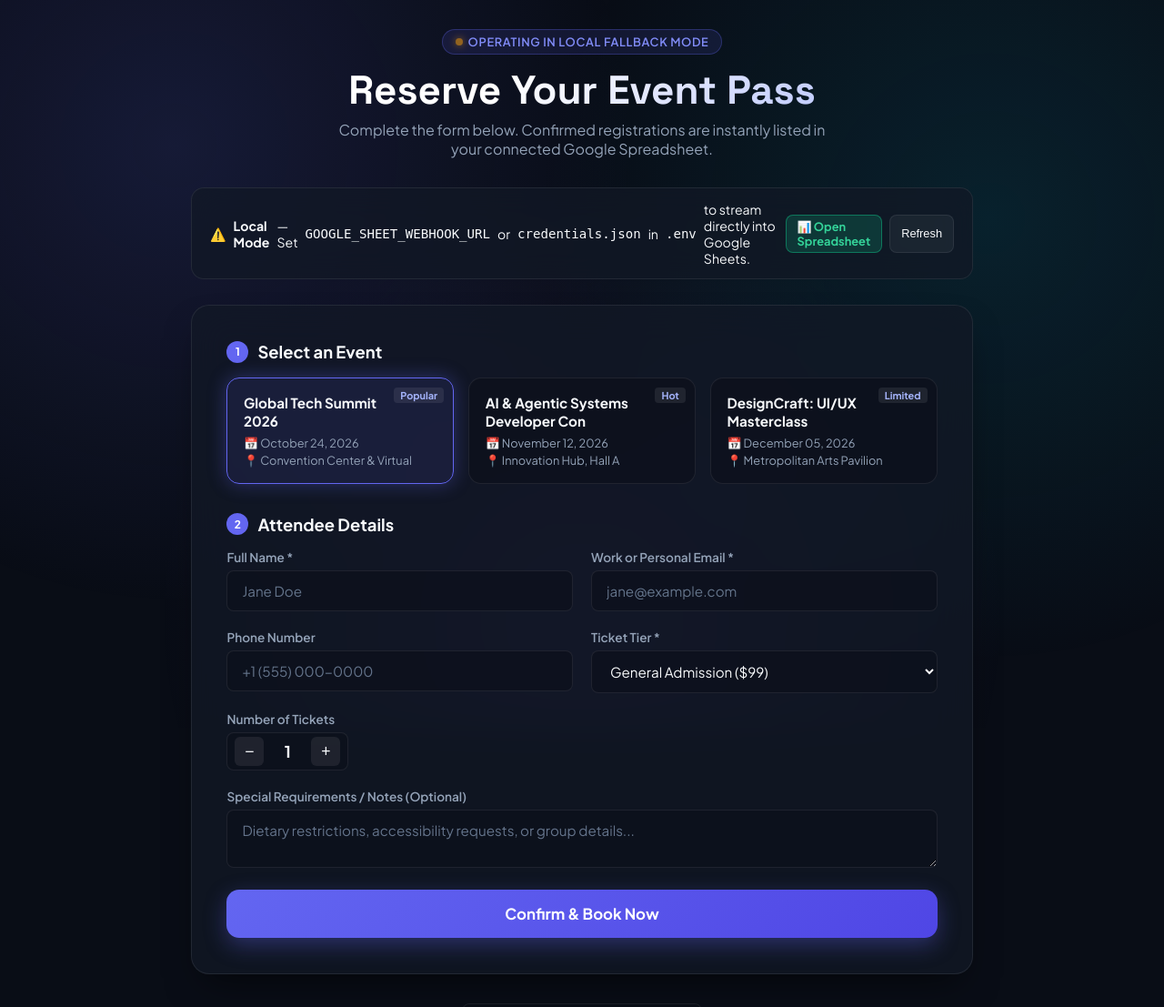
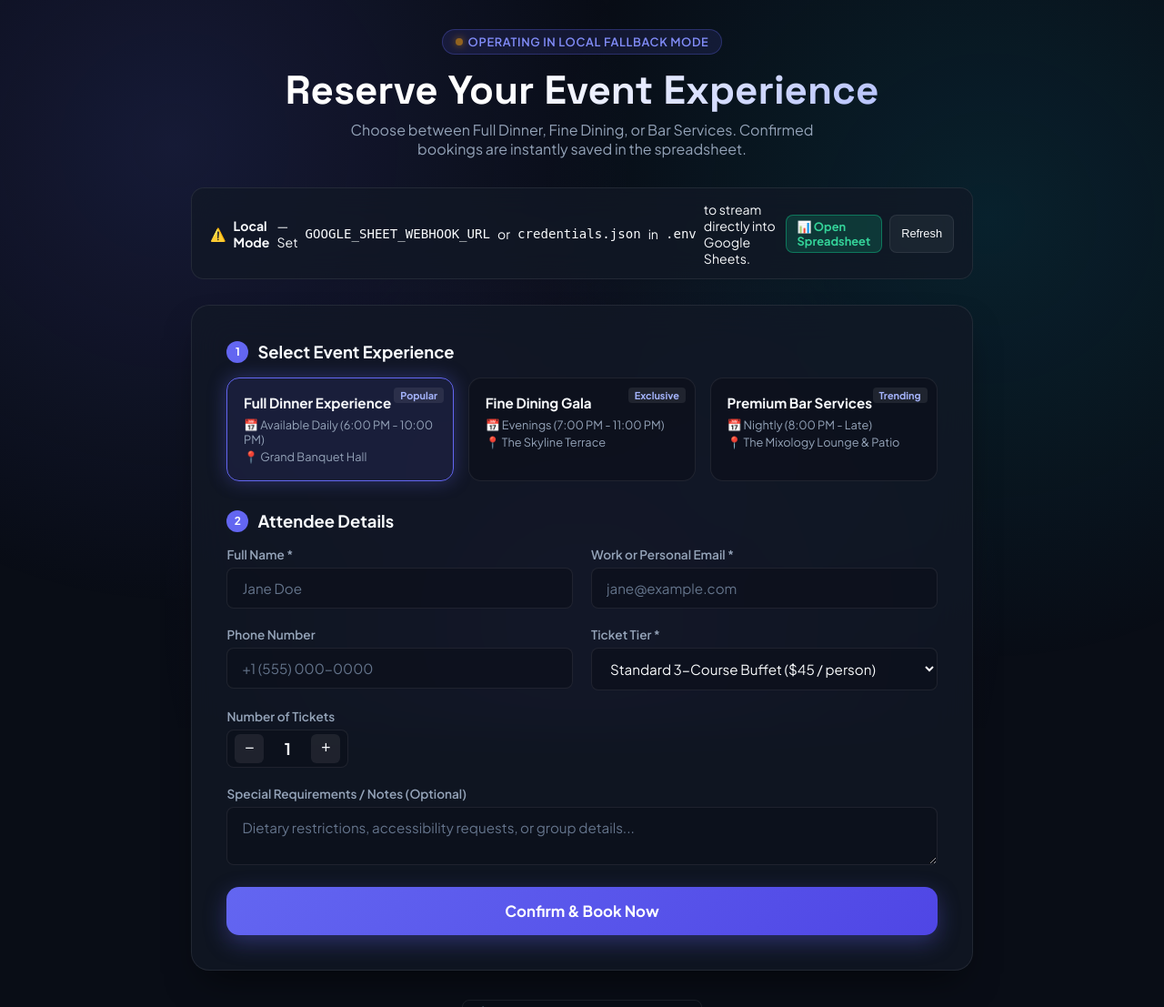
Before and after one commit to aayushkarkiii/Project1, a FastAPI app: page / in a window 1280 px wide. Shown: the top 1107 px of the page at 91% size. Run offline with FastAPI, Linux system fonts and the light colour scheme.

Commit message:
Add Full Dinner, Fine Dining, and Bar Services event options

```diff
--- a/app.py
+++ b/app.py
@@ -27,41 +27,42 @@ app.add_middleware(
 # Initialize Google Sheets Manager
 sheets_manager = GoogleSheetsManager()
 
-# Sample list of events for selection
+# List of events / hospitality dining options
 AVAILABLE_EVENTS = [
     {
-        "id": "tech-summit-2026",
-        "name": "Global Tech Summit 2026",
-        "date": "October 24, 2026",
-        "location": "Convention Center & Virtual",
+        "id": "full-dinner",
+        "name": "Full Dinner Experience",
+        "date": "Available Daily (6:00 PM - 10:00 PM)",
+        "location": "Grand Banquet Hall",
         "badge": "Popular",
         "tiers": [
-            {"name": "General Admission", "price": "$99"},
-            {"name": "VIP All-Access", "price": "$249"},
-            {"name": "Student / Virtual", "price": "$49"}
+            {"name": "Standard 3-Course Buffet", "price": "$45 / person"},
+            {"name": "Deluxe Plated Dinner", "price": "$65 / person"},
+            {"name": "Family Style Feast", "price": "$55 / person"}
         ]
     },
     {
-        "id": "ai-devcon-2026",
-        "name": "AI & Agentic Systems Developer Con",
-        "date": "November 12, 2026",
-        "location": "Innovation Hub, Hall A",
-        "badge": "Hot",
+        "id": "fine-dining",
+        "name": "Fine Dining Gala",
+        "date": "Evenings (7:00 PM - 11:00 PM)",
+        "location": "The Skyline Terrace",
+        "badge": "Exclusive",
         "tiers": [
-            {"name": "Standard Pass", "price": "$129"},
-            {"name": "Workshop Pass", "price": "$299"},
-            {"name": "Online Stream", "price": "$39"}
+            {"name": "Chef's Tasting Menu (5-Course)", "price": "$95 / person"},
+            {"name": "Sommelier Wine Pairing Edition", "price": "$135 / person"},
+            {"name": "VIP Private Dining Suite", "price": "$175 / person"}
         ]
     },
     {
-        "id": "design-craft-2026",
-        "name": "DesignCraft: UI/UX Masterclass",
-        "date": "December 05, 2026",
-        "location": "Metropolitan Arts Pavilion",
-        "badge": "Limited",
+        "id": "bar-services",
+        "name": "Premium Bar Services",
+        "date": "Nightly (8:00 PM - Late)",
+        "location": "The Mixology Lounge & Patio",
+        "badge": "Trending",
         "tiers": [
-            {"name": "Standard Seat", "price": "$79"},
-            {"name": "Front-Row Mentorship", "price": "$199"}
+            {"name": "Standard Open Bar Pass", "price": "$40 / person"},
+            {"name": "Craft Cocktail & Mixology Experience", "price": "$60 / person"},
+            {"name": "Top-Shelf Spirits & Champagne Pass", "price": "$85 / person"}
         ]
     }
 ]
--- a/templates/index.html
+++ b/templates/index.html
@@ -568,8 +568,8 @@
         <span class="status-dot" id="headerStatusDot"></span>
         <span id="headerStatusText">Checking Google Sheets...</span>
       </div>
-      <h1>Reserve Your Event Pass</h1>
-      <p class="subtitle">Complete the form below. Confirmed registrations are instantly listed in your connected Google Spreadsheet.</p>
+      <h1>Reserve Your Event Experience</h1>
+      <p class="subtitle">Choose between Full Dinner, Fine Dining, or Bar Services. Confirmed bookings are instantly saved in the spreadsheet.</p>
     </header>
 
     <!-- Google Sheet Status Banner -->
@@ -587,7 +587,7 @@
 
         <!-- Step 1: Select Event -->
         <div class="section-title">
-          <span class="section-num">1</span> Select an Event
+          <span class="section-num">1</span> Select Event Experience
         </div>
 
         <div class="events-grid" id="eventsGrid">
```
